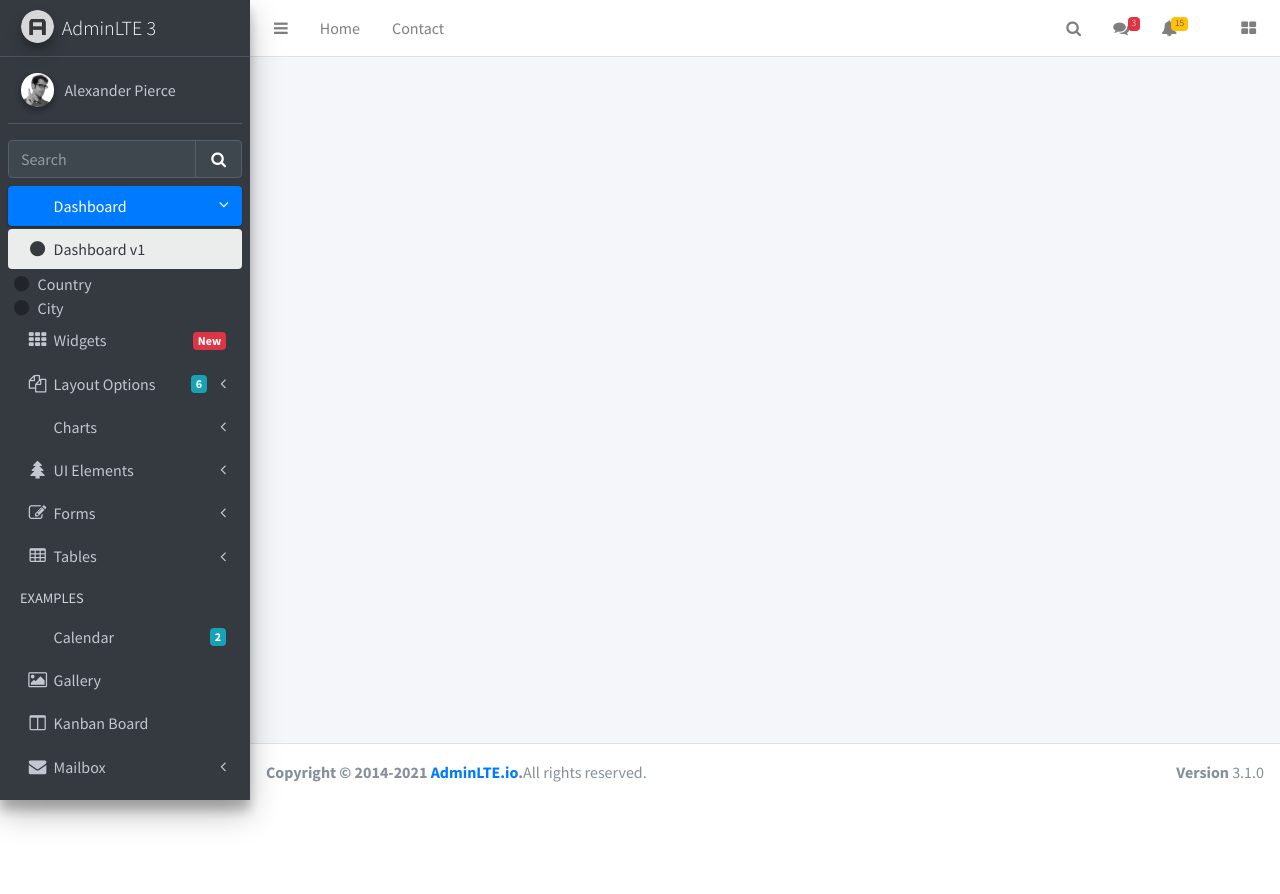
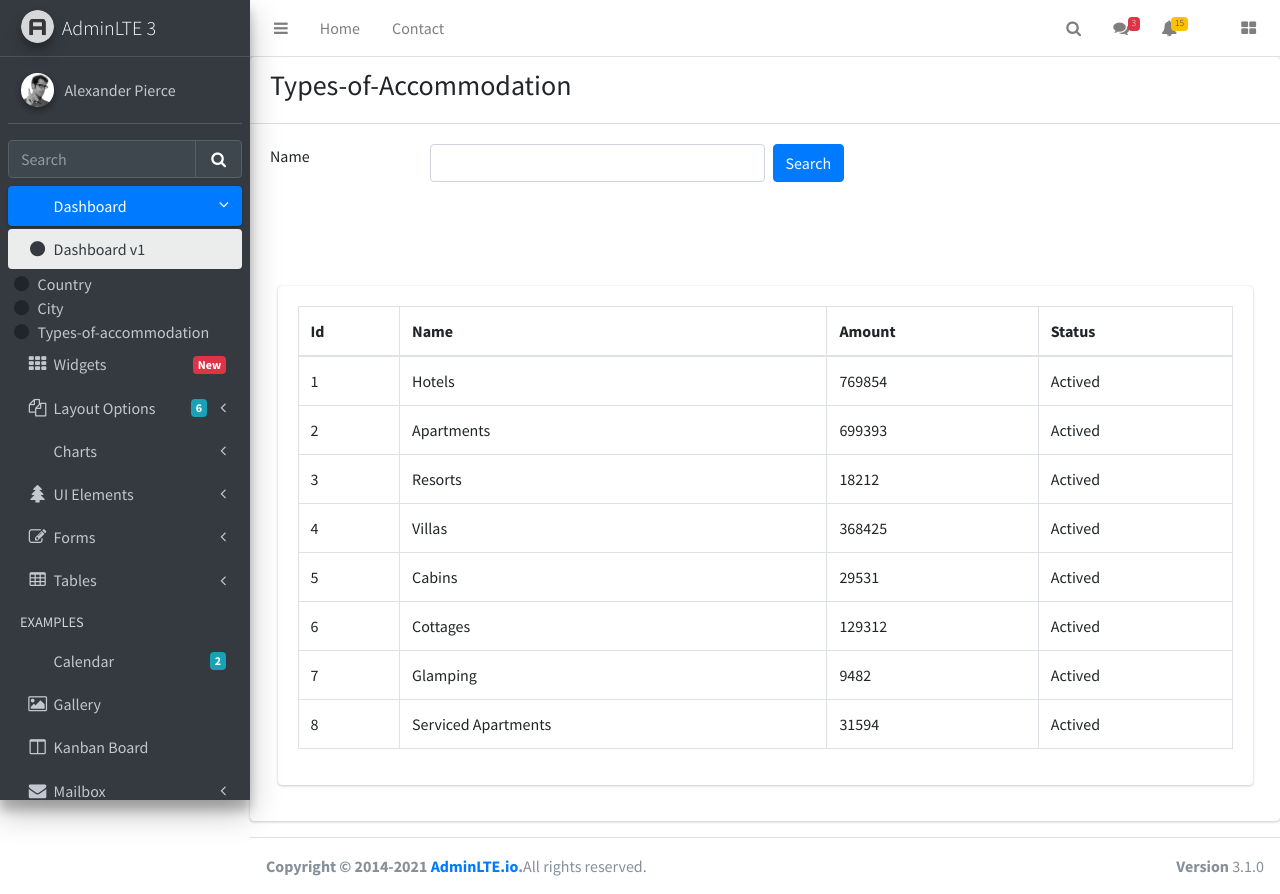
Before and after one commit to dnhieu1992/GoTrip, a React (Create React App) app in the folder B-CLIENT/gotrip/: page /admin/types-of-accommodation in a window 1280 px wide. Before the commit the page ends 800 px from the top, so only its background shows below. Built offline with nearby package versions, Linux system fonts and the light colour scheme.

Commit message:
daonguyenchung

```diff
--- a/B-CLIENT/gotrip/src/admin-page/AdminPage.jsx
+++ b/B-CLIENT/gotrip/src/admin-page/AdminPage.jsx
@@ -6,6 +6,7 @@
 import CountryContainer from './country/CountryContainer';
 import CityContainer from './city/CityContainer';
 import Grid from '../shared/components/grid/Grid';
+import TypesOfAccommodationContainer from './types-of-accommodation/TypesOfAccommodationContainer';
 
 const AdminPage = () => {
     return (
@@ -18,6 +19,7 @@
                     <div>
                         <Route path="/admin/country" component={CountryContainer} />
                         <Route path="/admin/city" component={CityContainer} />
+                        <Route path="/admin/types-of-accommodation" component={TypesOfAccommodationContainer} />
                     </div>
                 </BrowserRouter>
             </div>
--- a/B-CLIENT/gotrip/src/admin-page/country/component/CountryList.jsx
+++ b/B-CLIENT/gotrip/src/admin-page/country/component/CountryList.jsx
@@ -1,7 +1,7 @@
 import Grid from '../../../shared/components/grid/Grid'
 import { useState } from 'react';
 
-const CountryList = () => {
+ const CountryList = () => {
     const mockDatas = [
         { id: 1, code: 'US', name: 'United States', status: "Actived" },
         { id: 2, code: 'SG', name: 'Singapore', status: "Actived" },
--- a/B-CLIENT/gotrip/src/admin-page/shared/components/MainSidebar.jsx
+++ b/B-CLIENT/gotrip/src/admin-page/shared/components/MainSidebar.jsx
@@ -58,6 +58,12 @@
                                     <i className="fa fa-circle nav-icon"></i>
                                     <Link to='/admin/city'>
                                         City
+                                    </Link>
+                                </li>
+                                <li className="nav-item">
+                                    <i className="fa fa-circle nav-icon"></i>
+                                    <Link to='/admin/types-of-accommodation'>
+                                        Types-of-accommodation
                                     </Link>
                                 </li>
                             </ul>
--- a/B-CLIENT/gotrip/src/admin-page/types-of-accommodation/TypesOfAccommodationContainer.jsx
+++ b/B-CLIENT/gotrip/src/admin-page/types-of-accommodation/TypesOfAccommodationContainer.jsx
@@ -1,6 +1,8 @@
+import TypesOfAccommodation from './component/TypesOfAccommodation';
+
 const TypesOfAccommodationContainer = () => {
     return (
-        <div></div>
+        <TypesOfAccommodation/>
     )
 }
 
--- a/B-CLIENT/gotrip/src/admin-page/types-of-accommodation/component/TypesOfAccommodation.jsx
+++ b/B-CLIENT/gotrip/src/admin-page/types-of-accommodation/component/TypesOfAccommodation.jsx
@@ -0,0 +1,89 @@
+import Grid from '../../../shared/components/grid/Grid'
+import { useState } from 'react';
+
+const TypesOfAccommodation = () => {
+    const mockDatas = [
+        { id: 1, name: 'Hotels', amount: 769854, status: 'Actived' },
+        { id: 2, name: 'Apartments', amount: 699393, status: 'Actived' },
+        { id: 3, name: 'Resorts', amount: 18212, status: 'Actived' },
+        { id: 4, name: 'Villas', amount: 368425, status: 'Actived' },
+        { id: 5, name: 'Cabins', amount: 29531, status: 'Actived' },
+        { id: 6, name: 'Cottages', amount: 129312, status: 'Actived' },
+        { id: 7, name: 'Glamping', amount: 9482, status: 'Actived' },
+        { id: 8, name: 'Serviced Apartments', amount: 31594, status: 'Actived' },
+
+    ];
+    const [typesOfAccommodationName, settypesOfAccommodationName] = useState("");
+    const [data, setData] = useState(mockDatas);
+    const columns = [
+        {
+            fieldName: 'Id',
+            dataField: 'id',
+            isHidden: true
+        },
+        {
+            fieldName: 'Name',
+            dataField: 'name'
+        },
+        {
+            fieldName: 'Amount',
+            dataField: 'amount'
+        },
+        {
+            fieldName: 'Status',
+            dataField: 'status'
+        }
+    ];
+
+    const onHandleNameChange = (e) => {
+        settypesOfAccommodationName(e.target.value);
+    };
+
+    const onHandleSearch = () => {
+        const result = mockDatas.filter(item => {
+            if(!typesOfAccommodationName || (typesOfAccommodationName && item.name.toLowerCase().indexOf(typesOfAccommodationName.toLowerCase()) > -1 )) {
+                return item;
+            }
+        });
+        setData(result);
+    };
+
+    return(
+        <div className="card">
+            <div className="card-header">
+                <h3>Types-of-Accommodation</h3>
+            </div>
+            <div className = "card-body">
+                <div className = "row">
+                    <div className="col-sm-6">
+                        <div className="form-group row">
+                            <lable className="col-sm-4">Name</lable>
+                            <input className = "form-control col-sm-8" value={typesOfAccommodationName} onChange={onHandleNameChange}/>
+                        </div>
+                    </div>
+                    <div className="col-sm-6 dflex justify-content-start">
+                        <button type="button" className = "btn btn-primary" onClick = {onHandleSearch}>Search</button>
+                    </div>
+                </div>
+                {/* <div className="row">
+                    <div className="col-sm-12 d-flex justify-content-center">
+                        <button type="button" className = "btn btn-primary" onClick={onHandleSearch}>Search</button>
+                    </div>
+                </div> */}
+            </div>
+            <div className="card-body">
+                <div className="mt-5">
+                    <Grid data = {data}
+                        columns={columns}
+                        curentPage={1}
+                        pageSize ={5}
+                        total={mockDatas.lenght}
+                    >
+
+                    </Grid>
+                </div>
+            </div>
+        </div>
+    )
+}
+export default TypesOfAccommodation;
```
Also changed, not shown: 1 other file (tests, documents, lock files or other folders).
